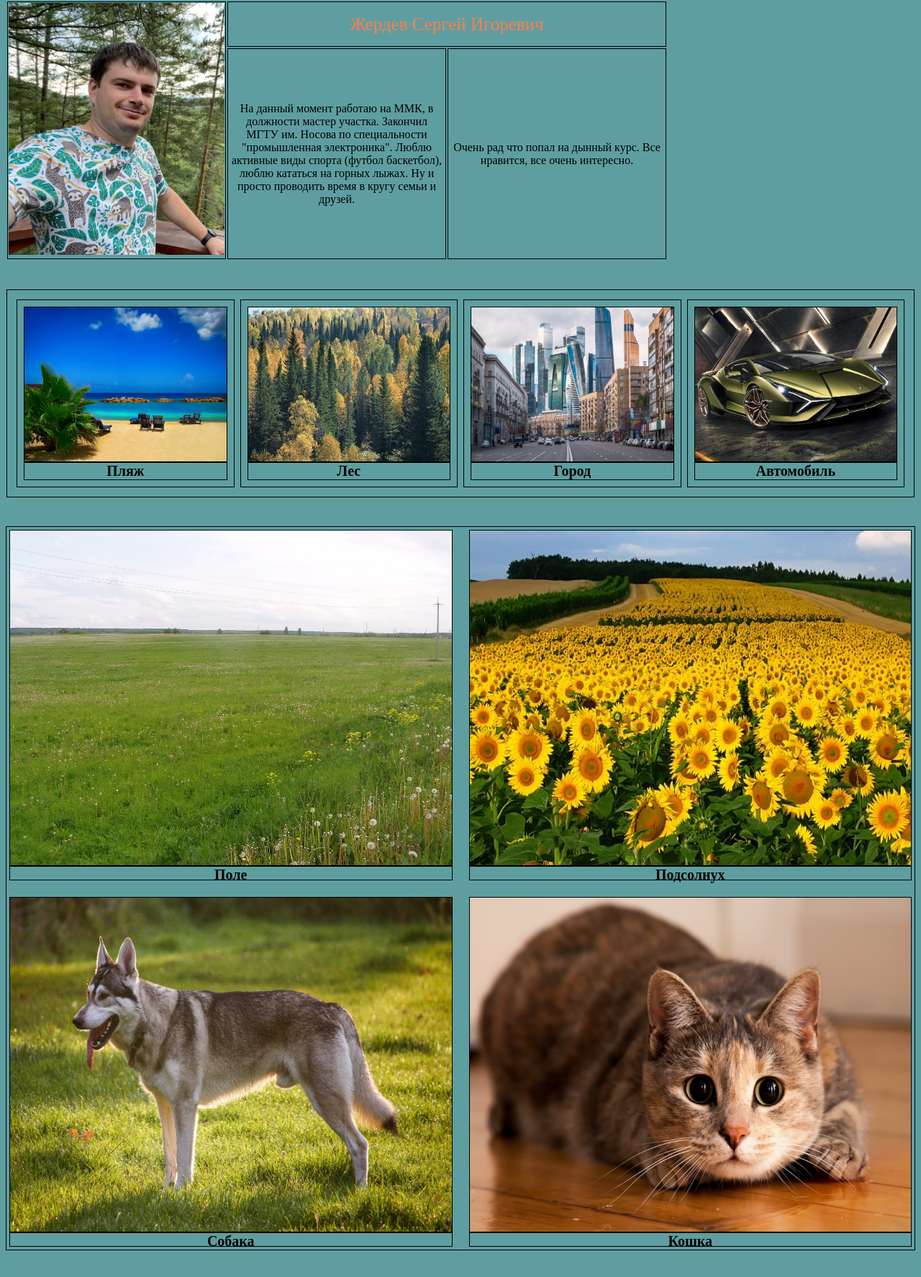
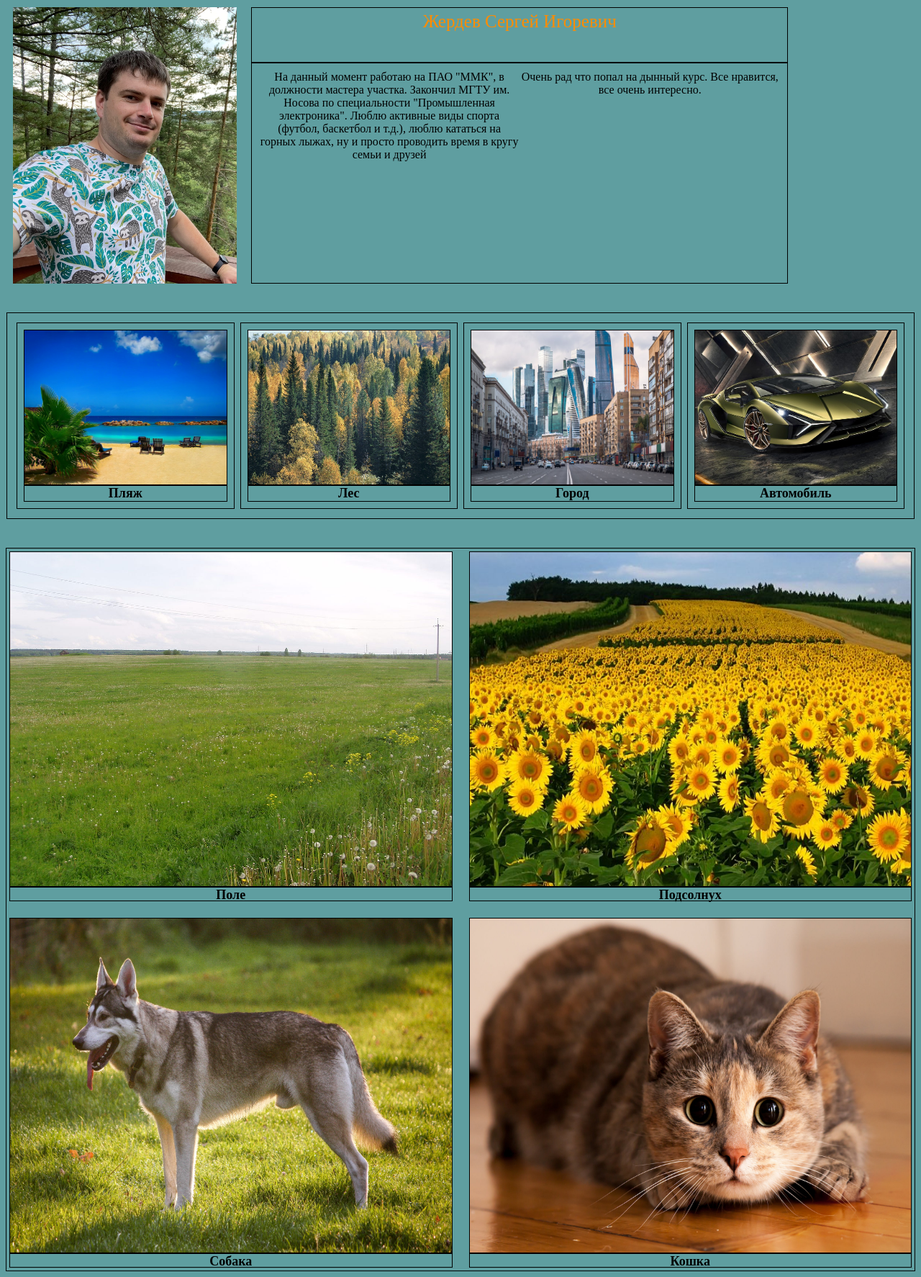
Before and after one commit to SergeiZherdev/Zherdev_Sergei, a PHP site: page /homework.html in a window 1280 px wide. Shown: the part 72-1846 px from the top of the page at 72% size. Before the commit the page ends 1809 px from the top, so only its background shows below. Run offline with PHP 8.4, Linux system fonts and the light colour scheme.

Commit message:
04.02.2022

```diff
--- a/Styles/Stylenew.css
+++ b/Styles/Stylenew.css
@@ -32,10 +32,41 @@ body{
     width: 20%;
     margin: 20px;*/
 /*}*/
-.table, tr, td {
+/*.table, tr, td {
     border: 1px solid black;
     text-align: center;
     width: 300px;
+
+}*/
+.information{
+    display: grid;
+    grid-gap: 20px;
+    grid-template-columns: 25% 60%;
+    grid-template-rows: 1fr;
+    text-align: center;
+    flex: 1;
+    margin: 10px;
+}
+.name{
+    display: grid;
+    grid-template-rows: 20% 1fr;
+    grid-template-columns: 1fr;
+}
+.name_1{
+    color: darkorange;
+    font-size: 25px;
+    border: 1px solid black;
+    padding: 5px;
+}
+.info_1{
+    display: grid;
+    grid-template-columns: 1fr 1fr;
+    grid-template-rows: 1fr;
+    border: 1px solid black;
+    padding: 10px;
+}
+.foto{
+    flex: 1;
 }
 .container_1{
     display: flex;
@@ -60,7 +91,7 @@ body{
     border: 1px solid black
 }
 .foto_text{
-    font-size: 20px;
+    font-size: 18px;
     font-weight: bold;
     border: 1px solid black;
 }
--- a/homework.html
+++ b/homework.html
@@ -24,7 +24,7 @@
            Люблю активные виды спорта (футбол, баскетбол и т.д.), люблю кататься на горных лыжах,
            ну и просто проводить время в кругу семьи и друзей.</div>
        <div class="like">Очень рад что попал на дынный курс. Все нравится, все очень интересно.</div><br>-->
-      <table>
+      <!--<table>
           <tr>
               <td rowspan="0"><img src="Images/foto1.jpg" alt="нет фото" height="350" width="300"></td>
               <td colspan="2" style="font-size:25px; color: coral"  >Жердев Сергей Игоревич</td>
@@ -36,7 +36,18 @@
               </td>
               <td>Очень рад что попал на дынный курс. Все нравится, все очень интересно.</td>
           </tr>
-      </table>
+      </table>-->
+
+          <Info class="information">
+              <div class="foto"><img src="Images/foto1.jpg" alt="нет фото" height="100%" width="100%"></div>
+              <div class="name">
+                  <div class="name_1">Жердев Сергей Игоревич</div>
+                  <div class="info_1">
+                      <div class="Info_1_1">На данный момент работаю на ПАО "ММК", в должности мастера участка. Закончил МГТУ им. Носова по специальности "Промышленная электроника". Люблю активные виды спорта (футбол, баскетбол и т.д.), люблю кататься на горных лыжах, ну и просто проводить время в кругу семьи и друзей</div>
+                      <div class="like">Очень рад что попал на дынный курс. Все нравится, все очень интересно.</div>
+                  </div>
+              </div>
+          </Info>
       <section class="container_1">
           <div class="foto_1">
               <div class="foto_1_1"><img src="Images/beach.jpg" alt="упс" height="100%" width="100%"></div>
```
Also changed, not shown: other parts of Styles/Stylenew.css (+36 -0 lines).
